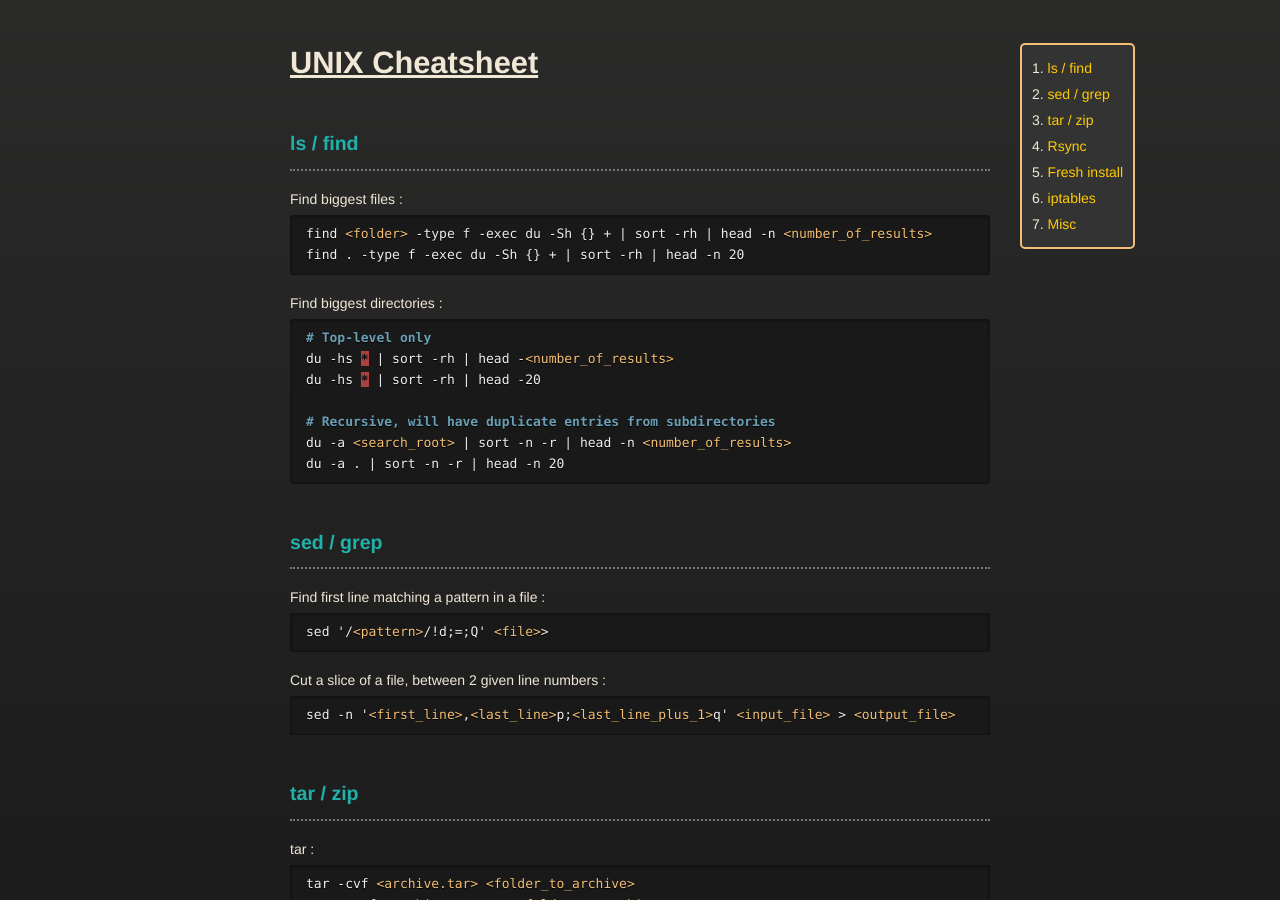
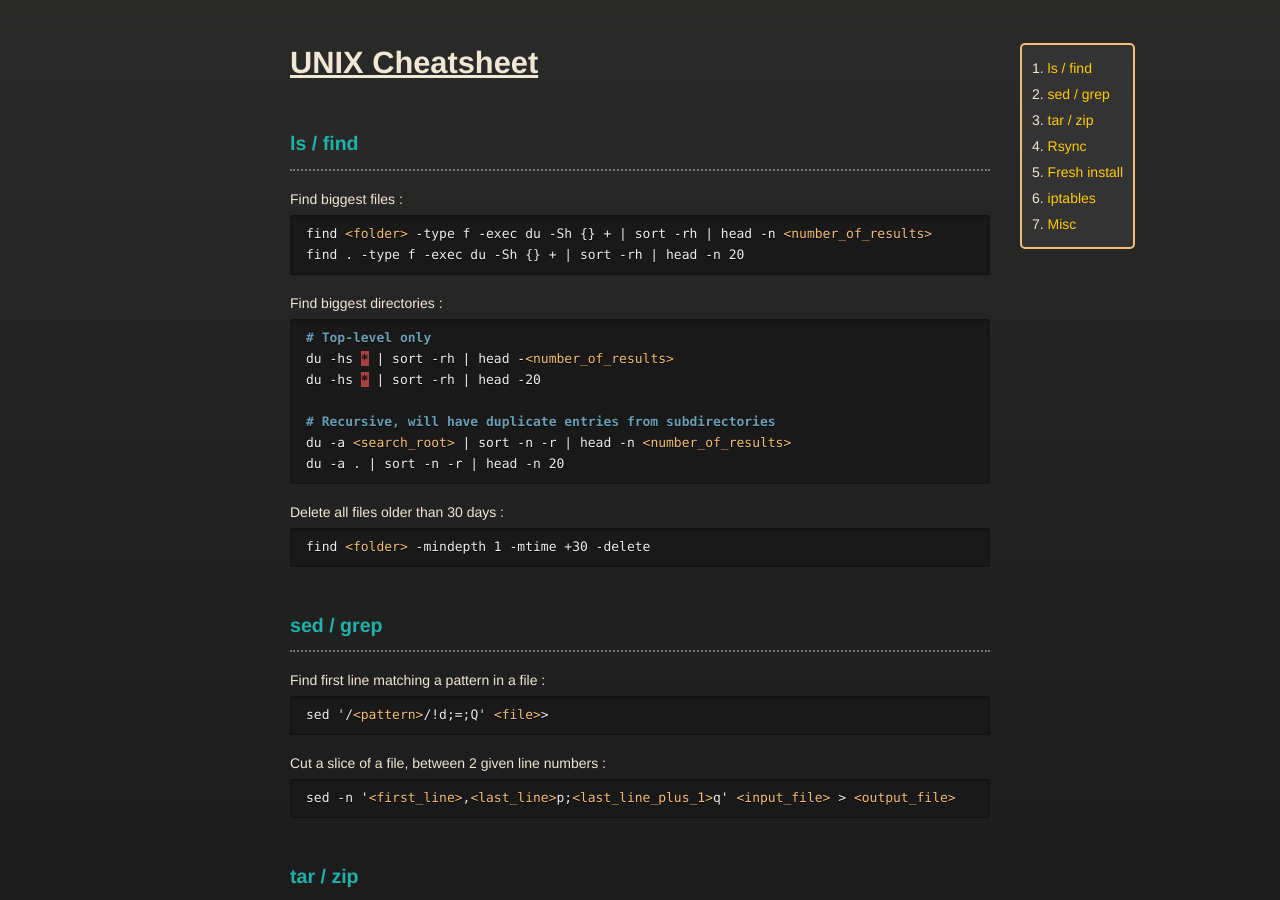
Before and after one commit to vincent-clipet/cheatsheets, a Jekyll site: the page built from markdown/unix.md, in a window 1280 px wide and 900 px high. Built offline with Jekyll 4.4.1, drawn with Linux system fonts in a browser that asks for light colours; our own code applies the rules of GitHub Pages for plain Markdown files.

Commit message:
feat(unix): Added a command to delete older files/directories

````diff
--- a/markdown/unix.md
+++ b/markdown/unix.md
@@ -30,6 +30,11 @@ du -hs * | sort -rh | head -20
 # Recursive, will have duplicate entries from subdirectories
 du -a <search_root> | sort -n -r | head -n <number_of_results>
 du -a . | sort -n -r | head -n 20
+```
+
+Delete all files older than 30 days :
+```md
+find <folder> -mindepth 1 -mtime +30 -delete
 ```
 
 
````
